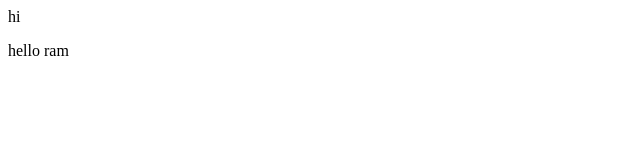
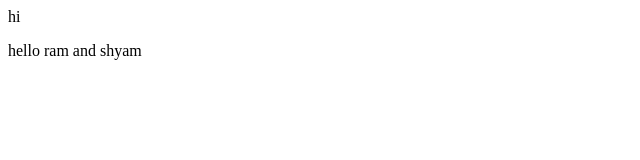
Before and after one commit to sahasramusalikunta-byte/trial1, a plain HTML site: page index.html in a window 1280 px wide. Shown: the full height of the page, 0-640 px from the left. Drawn offline with Linux system fonts and the light colour scheme.

Commit message:
change in main

```diff
--- a/index.html
+++ b/index.html
@@ -1,2 +1,2 @@
 <p>hi</p>
-<p>hello ram</p>
+<p>hello ram and shyam</p>
```
